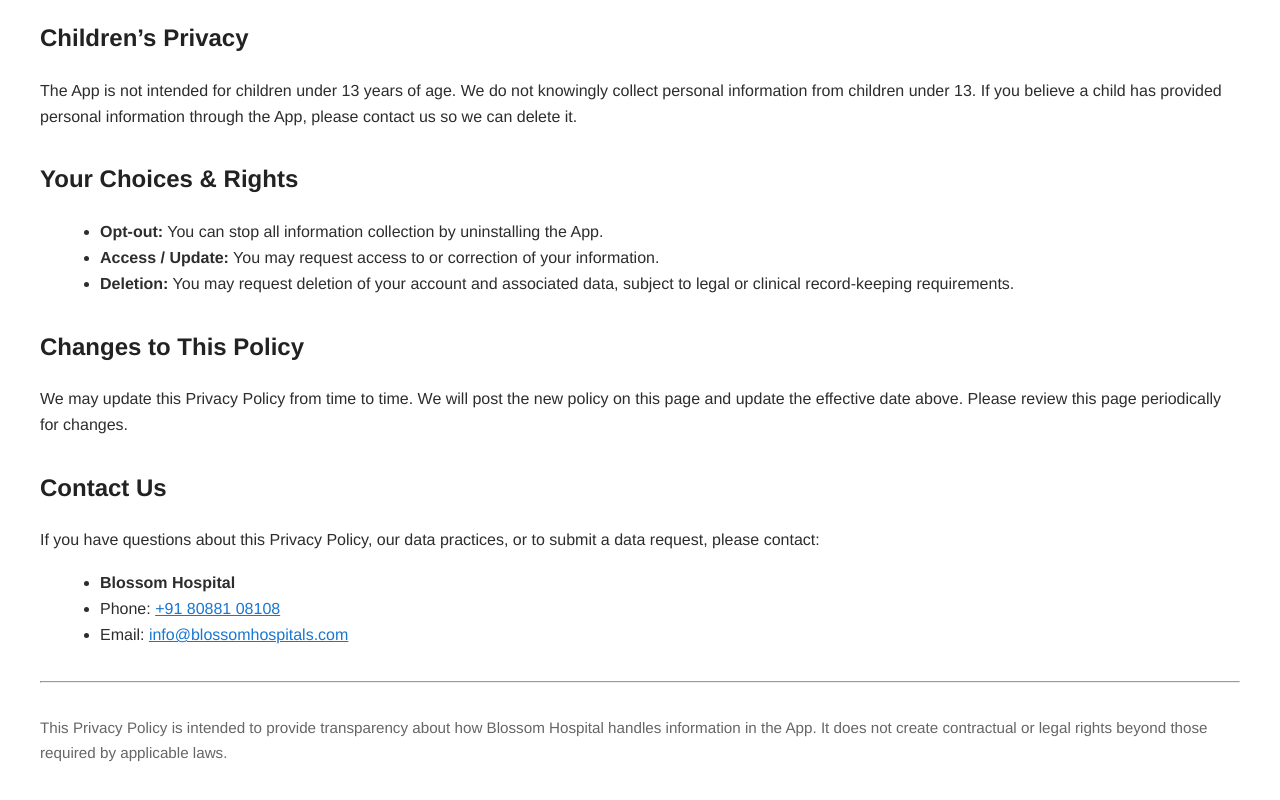
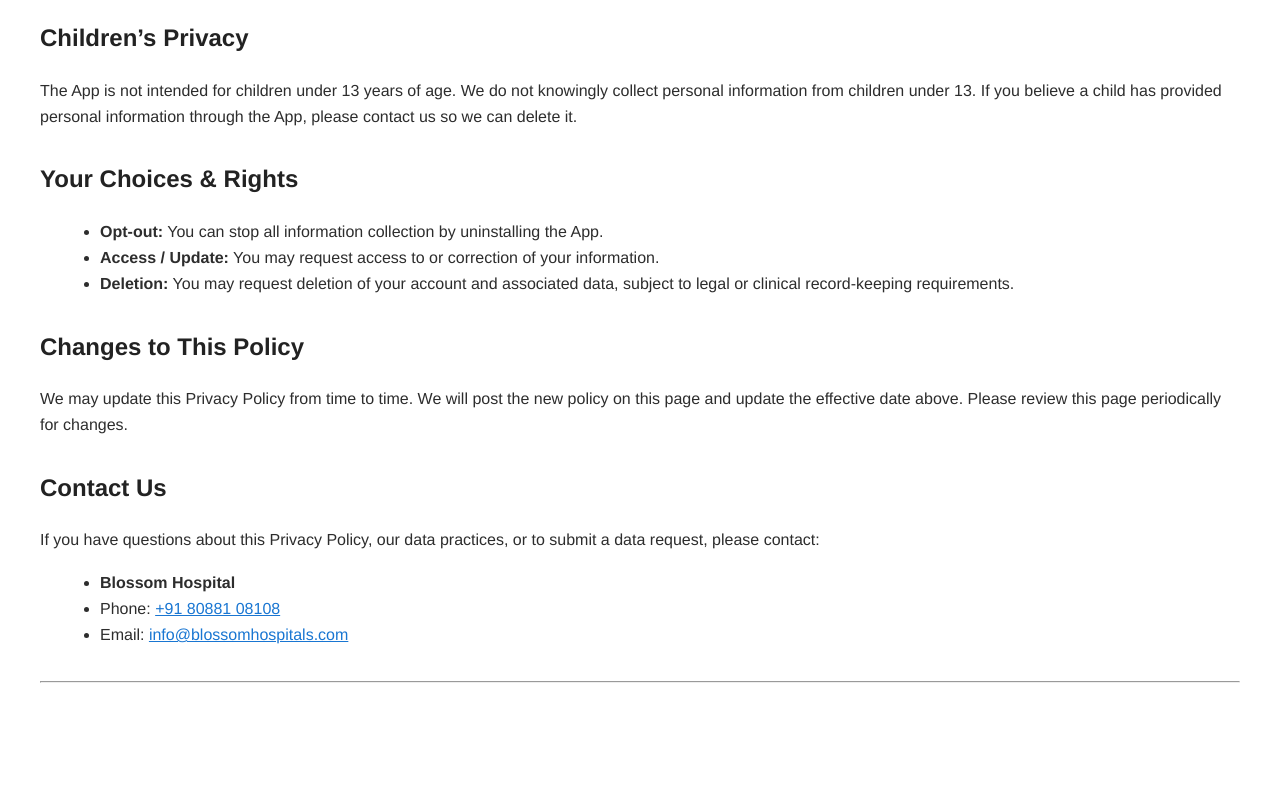
Before and after one commit to akashmeta16/Blossom-Privacy_Policy, a plain HTML site: page index.html in a window 1280 px wide. Shown: the part 1545-2345 px from the top of the page. After the commit the page ends 2300 px from the top, so only its background shows below. Drawn offline with Linux system fonts and the light colour scheme.

Commit message:
Update index.html
Signed-off-by: Akash Anand <akash.anand@m16labs.com>

```diff
--- a/index.html
+++ b/index.html
@@ -105,7 +105,6 @@
 
   <hr>
   <p class="meta">
-    This Privacy Policy is intended to provide transparency about how Blossom Hospital handles information in the App. It does not create contractual or legal rights beyond those required by applicable laws.
   </p>
 </body>
 </html>
```
